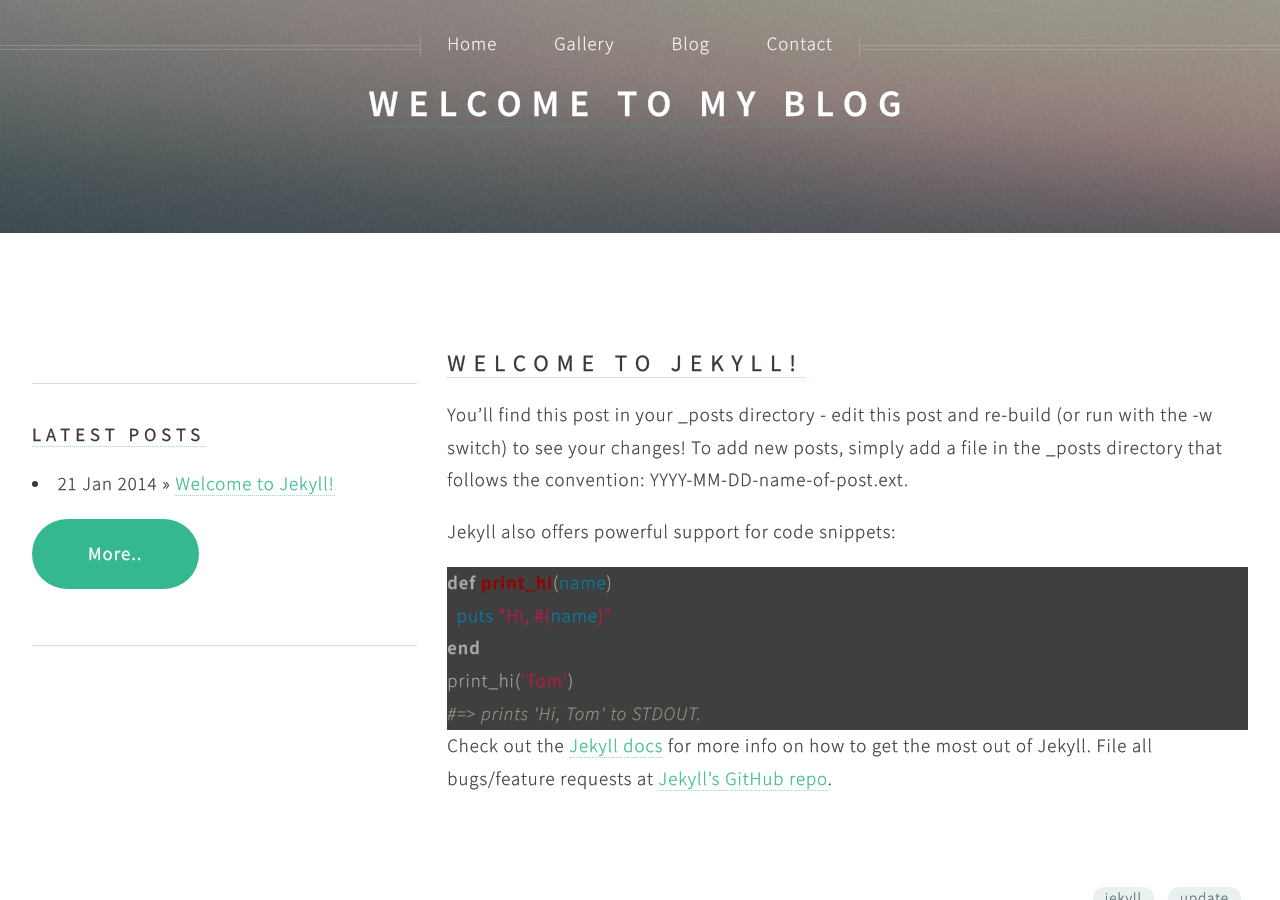
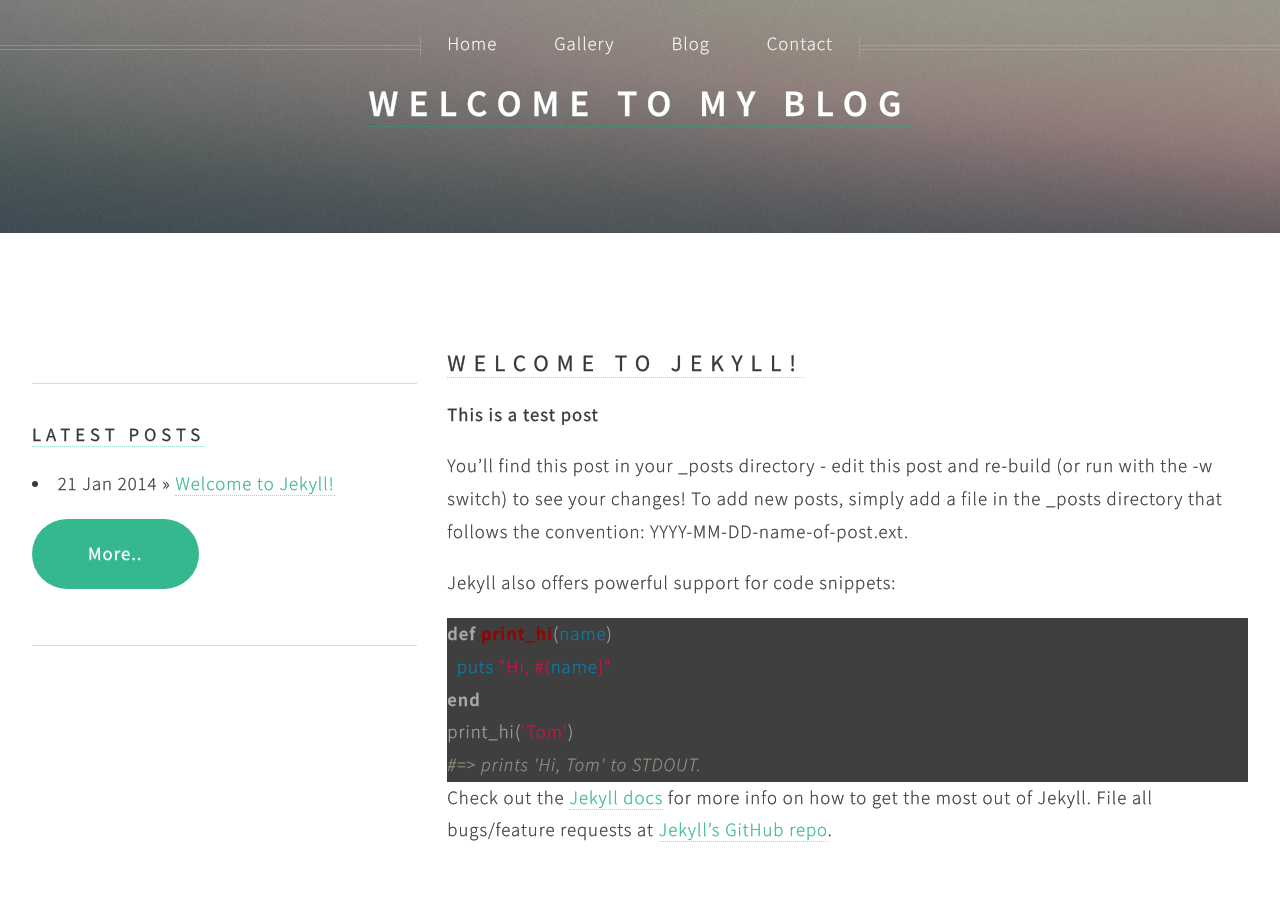
Before and after one commit to abilng/abilng.github.io, a Jekyll site: the page built from _posts/2014-01-21-welcome-to-jekyll.markdown, in a window 1280 px wide and 900 px high. Built offline with Jekyll 4.4.1, drawn with Linux system fonts in a browser that asks for light colours; Markdown is read by kramdown in place of the engine named in the settings; comment, search, counter and statistics services are not loaded.

Commit message:
Fix:Comment

```diff
--- a/_config.yml
+++ b/_config.yml
@@ -1,6 +1,6 @@
 safe: true
 debug: true
-permalink: /post/:title
+#permalink: /post/:title
 exclude: ["rakefile", "_config.yml", "addpost.sh", "addpage.sh", ".gitignore"]
 
 BASE_PATH: "/"
--- a/_layouts/post.html
+++ b/_layouts/post.html
@@ -2,8 +2,10 @@
 {% assign post = site.posts.first %}
 {% assign content = post.content %}
 {% assign tags = post.tags %}
+{% assign id = post.id %}
 {% else %}
 {% assign tags = page.tags %}
+{% assign id = page.id %}
 {% endif %}
 
 {% include header.html %}
@@ -86,6 +88,7 @@
 	  <script type="text/javascript">
             /* * * CONFIGURATION VARIABLES: EDIT BEFORE PASTING INTO YOUR WEBPAGE * * */
             var disqus_shortname = 'abilng'; // required: replace example with your forum shortname
+            var disqus_identifier = '{{id}}';  //'a unique identifier for each page where Disqus is present';
 
             /* * * DON'T EDIT BELOW THIS LINE * * */
             (function() {
--- a/_posts/2014-01-21-welcome-to-jekyll.markdown
+++ b/_posts/2014-01-21-welcome-to-jekyll.markdown
@@ -2,9 +2,11 @@
 layout: post
 title:  "Welcome to Jekyll!"
 date:   2014-01-21 14:04:05
-tags: jekyll update
-category: jekyll
+tags: jekyll update testPost
+category: blog
 ---
+
+__This is a test post__
 
 You'll find this post in your `_posts` directory - edit this post and re-build (or run with the `-w` switch) to see your changes!
 To add new posts, simply add a file in the `_posts` directory that follows the convention: YYYY-MM-DD-name-of-post.ext.
```
